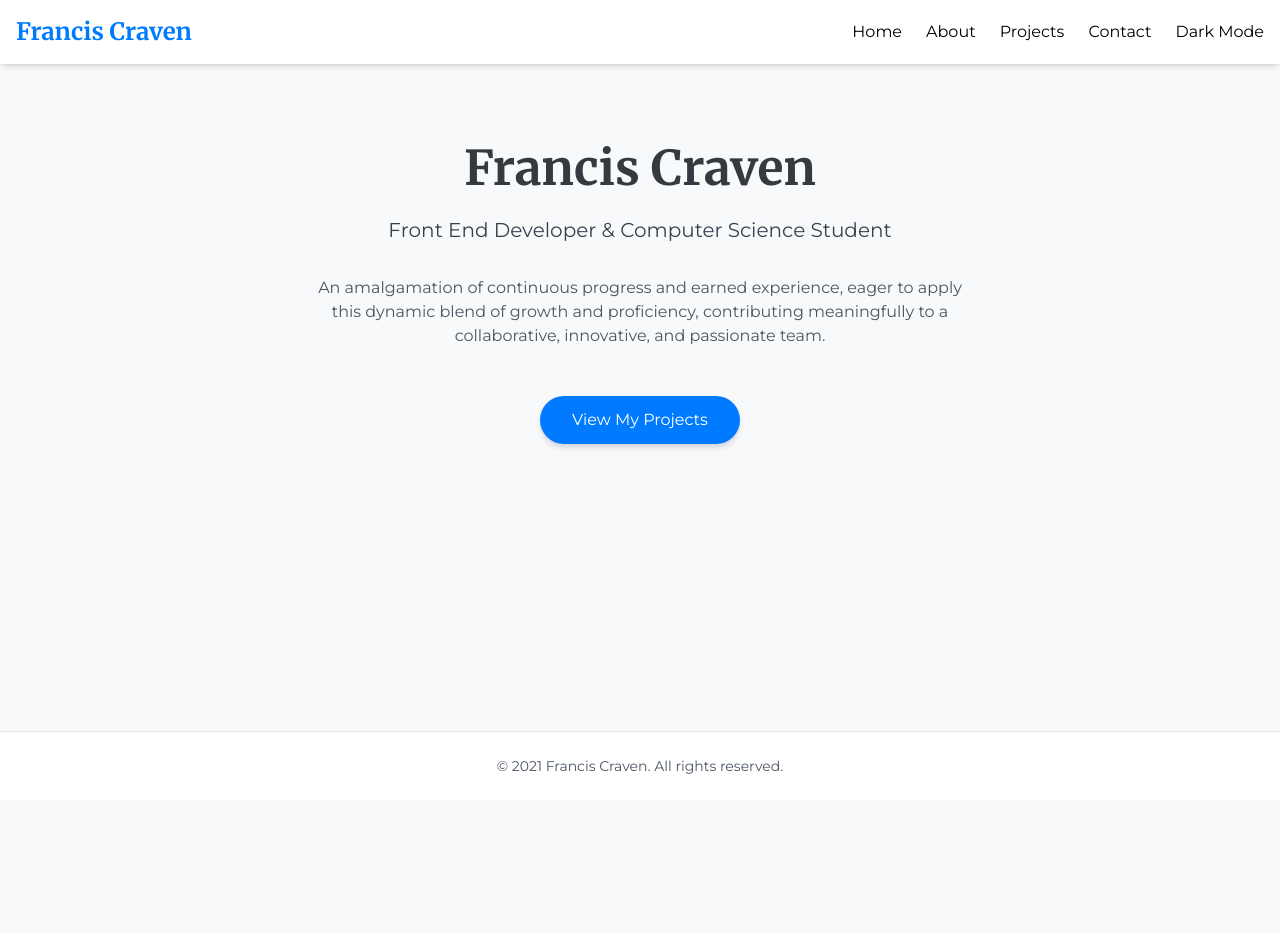
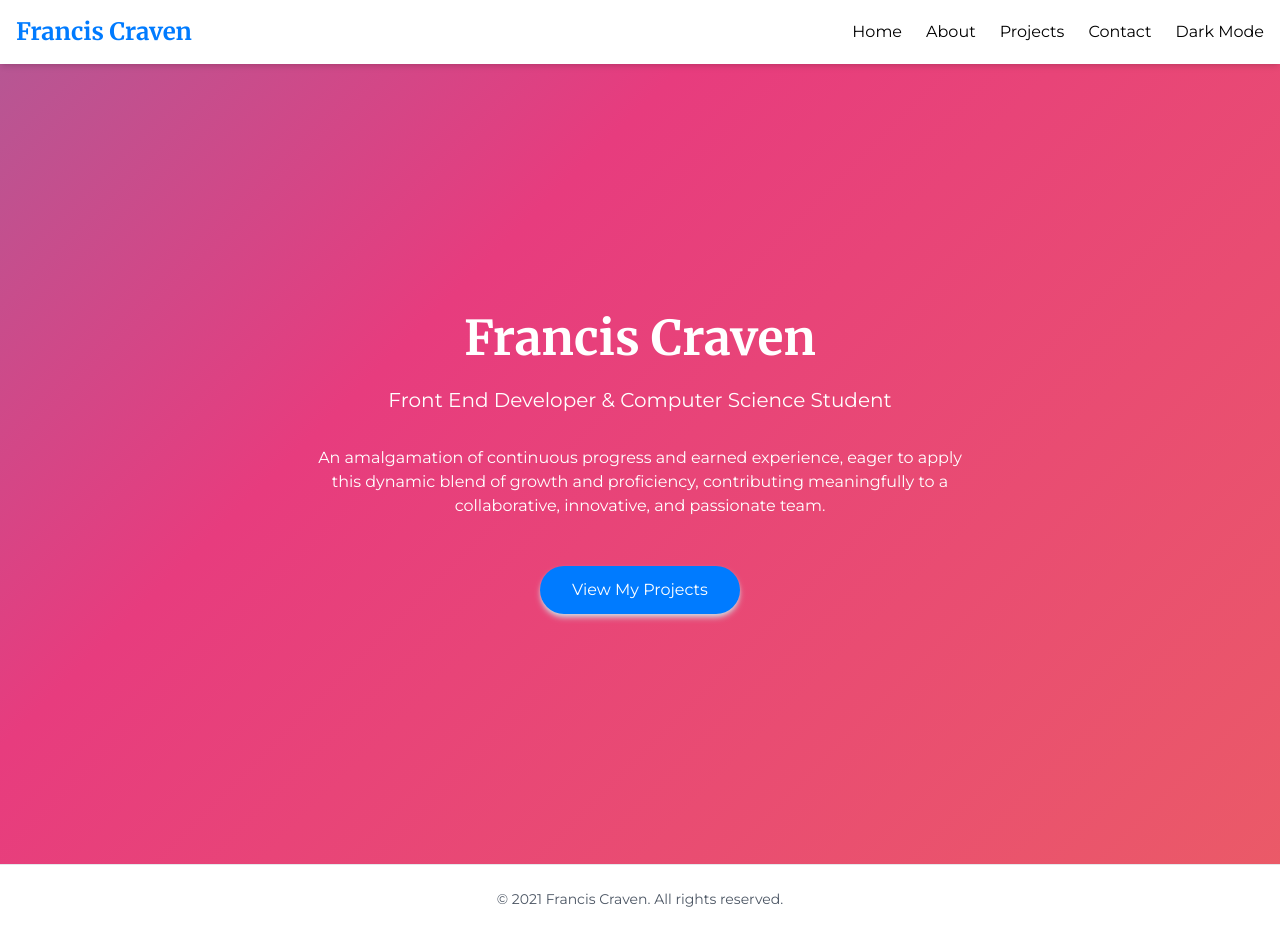
Before and after one commit to FCraven/portfolio, a Next.js app: page / in a window 1280 px wide. Before the commit the page ends 800 px from the top, so only its background shows below. Built offline with nearby package versions, Linux system fonts and the light colour scheme.

Commit message:
Home gradient bg

```diff
--- a/src/app/globals.css
+++ b/src/app/globals.css
@@ -30,3 +30,21 @@ body {
     text-wrap: balance;
   }
 }
+
+@keyframes gradient-animation {
+  0% {
+    background-position: 0% 50%;
+  }
+  50% {
+    background-position: 100% 50%;
+  }
+  100% {
+    background-position: 0% 50%;
+  }
+}
+
+.animated-gradient {
+  background: linear-gradient(-45deg, #ee7752, #e73c7e, #23a6d5, #23d5ab);
+  background-size: 400% 400%;
+  animation: gradient-animation 15s ease infinite;
+}
--- a/src/app/page.js
+++ b/src/app/page.js
@@ -1,16 +1,27 @@
+'use client';
+
 import Link from 'next/link';
 
 export default function HomePage() {
   return (
-    <section className="container mx-auto px-4 py-20">
+    <section className="relative overflow-hidden">
+      {/* Gradient Background */}
+      <div className="absolute inset-0">
+        <div className="h-full w-full animated-gradient"></div>
+        {/* Optional Overlay */}
+        {/* <div className="absolute inset-0 bg-black opacity-50"></div> */}
+      </div>
+
+      {/* Content */}
+      <div className="relative z-10 container mx-auto px-4 py-20 flex items-center justify-center min-h-screen">
         <div className="text-center">
-        <h1 className="text-5xl font-serif font-bold text-darkGray dark:text-white mb-6">
+          <h1 className="text-5xl font-serif font-bold text-white mb-6">
             Francis Craven
           </h1>
-        <p className="text-xl text-gray-700 dark:text-white mb-8">
+          <p className="text-xl text-white mb-8">
             Front End Developer & Computer Science Student
           </p>
-        <p className="max-w-2xl mx-auto text-gray-600 dark:text-white mb-12">
+          <p className="max-w-2xl mx-auto text-white mb-12">
             An amalgamation of continuous progress and earned experience, eager to apply this dynamic blend of growth and proficiency, contributing meaningfully to a collaborative, innovative, and passionate team.
           </p>
           <Link
@@ -20,6 +31,7 @@ export default function HomePage() {
             View My Projects
           </Link>
         </div>
+      </div>
     </section>
   );
 }
--- a/tailwind.config.js
+++ b/tailwind.config.js
@@ -9,6 +9,12 @@ module.exports = {
   ],
   theme: {
     extend: {
+      animation: {
+        'gradient-animation': 'gradient-animation 5s ease infinite',
+      },
+      backgroundSize: {
+        'size-400' : '400% 400%'
+      },
       colors: {
         primary: '#007BFF',
         secondary: '#FF6F61',
@@ -20,6 +26,13 @@ module.exports = {
       fontFamily: {
         sans: ['Montserrat', 'Arial', 'sans-serif'],
         serif: ['Merriweather', 'serif'],
+      },
+      keyframes: {
+        'gradient-animation': {
+          '0%': { 'background-position': '0% 50%' },
+          '50%': { 'background-position': '100% 50%' },
+          '100%': { 'background-position': '0% 50%' },
+        },
       }
     },
   },
```
Also changed, not shown: 1 other file (tests, documents, lock files or other folders). Lines whose indentation alone changed are shown as unchanged.
